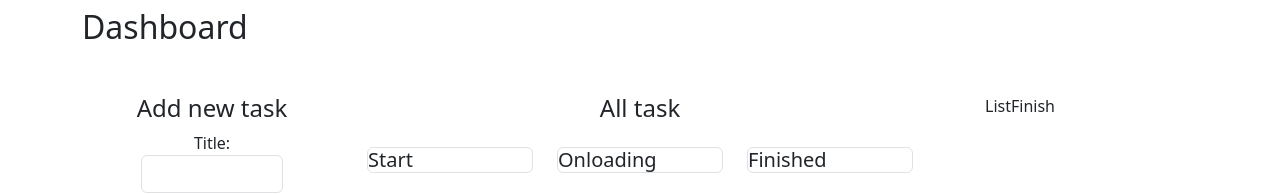
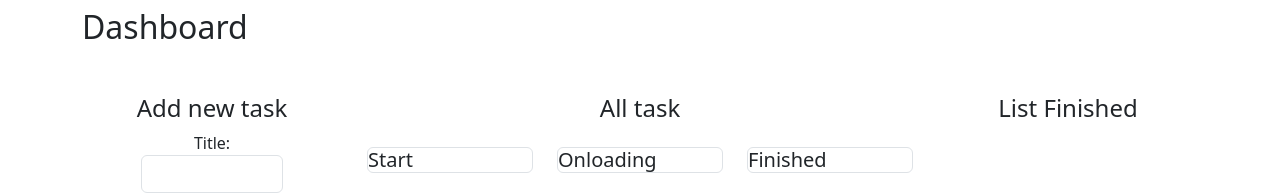
Before and after one commit to Daris02/to-do-list, a React (Vite) app: page / in a window 1280 px wide. Shown: the top 194 px of the page. Built offline with nearby package versions, Linux system fonts and the light colour scheme.

Commit message:
feat: add list

```diff
--- a/src/pages/ListFinish.jsx
+++ b/src/pages/ListFinish.jsx
@@ -1,7 +1,12 @@
 import React from 'react'
 
-export default function ListFinish() {
+export default function ListFinish({ taskF }) {
   return (
-    <div>ListFinish</div>
+    <div className="add text-center">
+    <h4>List Finished</h4>
+    <div>
+      {taskF.map((task) => <p key={task.id}>{task.title}</p>)}
+    </div>
+  </div>
   )
 }
```
